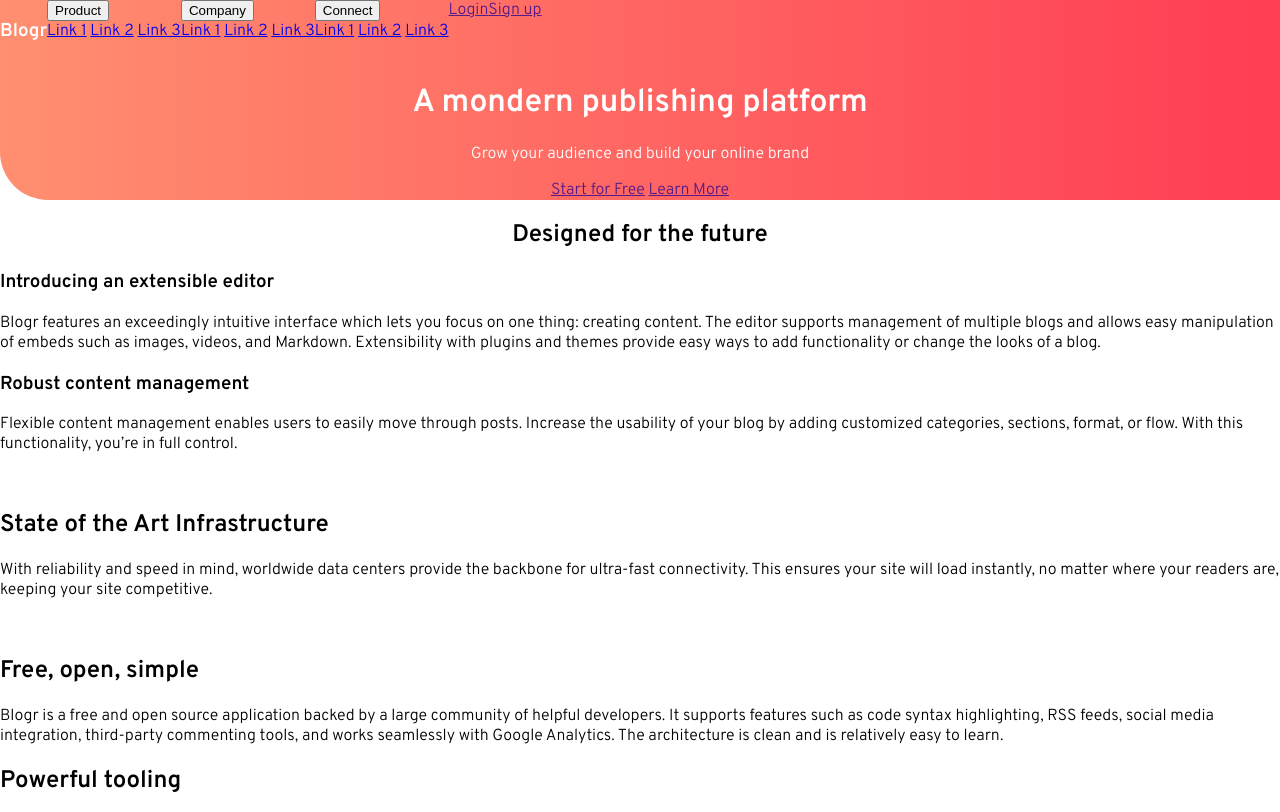
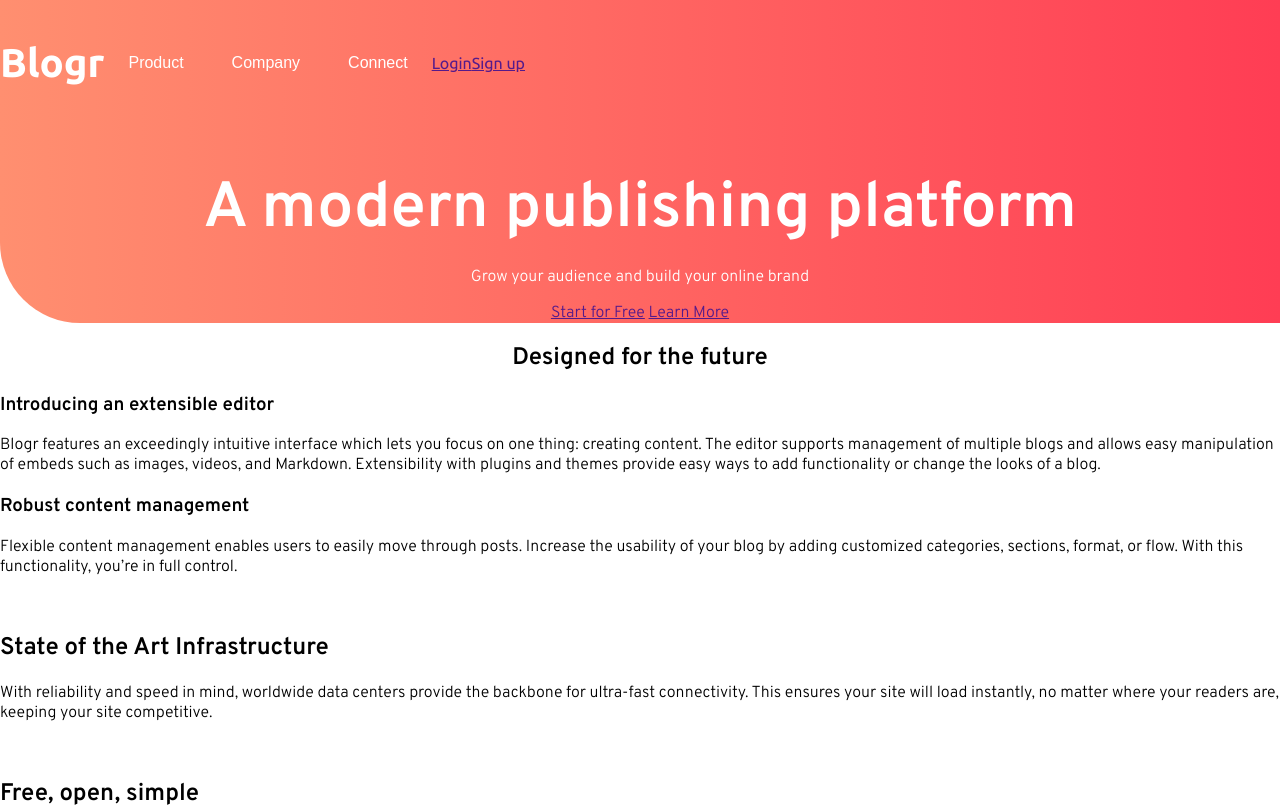
Before and after one commit to aburns009/FM-Blogr, a plain HTML site: page index.html in a window 1280 px wide. Shown: the top 812 px of the page. Drawn offline with Linux system fonts and the light colour scheme.

Commit message:
Added header styles

```diff
--- a/index.html
+++ b/index.html
@@ -12,7 +12,7 @@
       <header>
         <!-- -------------- Navbar -------------------- -->
         <nav class="navbar">
-          <h3>Blogr</h3>
+          <h3 class="logo">Blogr</h3>
           <div class="dropdown">
             <button class="dropbtn">Product</button>
             <div class="dropdown-content">
@@ -44,7 +44,7 @@
         </nav>
         <!-- --------------- Intro Text ----------------- -->
         <div class="center">
-          <h1 class="title">A mondern publishing platform</h1>
+          <h1 class="title">A modern publishing platform</h1>
           <p>Grow your audience and build your online brand</p>
           <a href="">Start for Free</a>
           <a href="">Learn More</a>
--- a/style.css
+++ b/style.css
@@ -22,7 +22,6 @@ body {
   padding: 0;
   height: 100vh;
   font-family: 'Overpass', sans-serif;
-  font-size: 1rem;
 }
 
 header {
@@ -33,11 +32,35 @@ header {
     rgba(255, 61, 84, 1) 100%
   );
   color: var(--clr-white);
-  border-bottom-left-radius: 3rem;
+  border-bottom-left-radius: 5rem;
 }
 
+.logo {
+  font-size: 2.5rem;
+  font-weight: 700;
+}
 .navbar {
   display: flex;
+  align-items: center;
+  font-family: 'Ubuntu', sans-serif;
+}
+
+.dropbtn {
+  padding: 1.5rem;
+  font-size: 1rem;
+  color: var(--clr-white);
+  background-color: transparent;
+  border: none;
+  cursor: pointer;
+}
+
+.dropdown-content {
+  display: none;
+}
+
+.title {
+  font-size: 4rem;
+  margin-bottom: 0;
 }
 
 /* ---------- Utility Classes ------------ */
```
